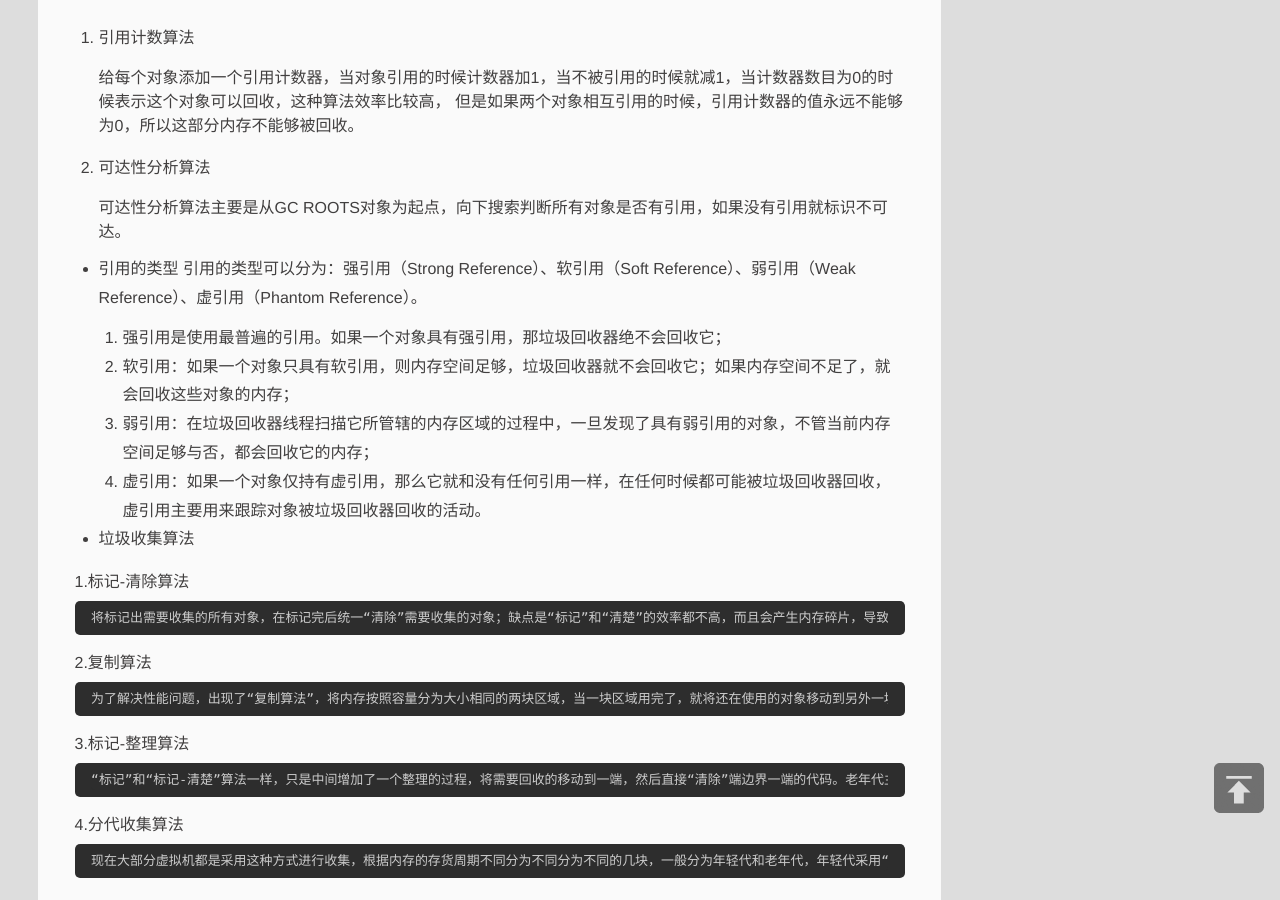
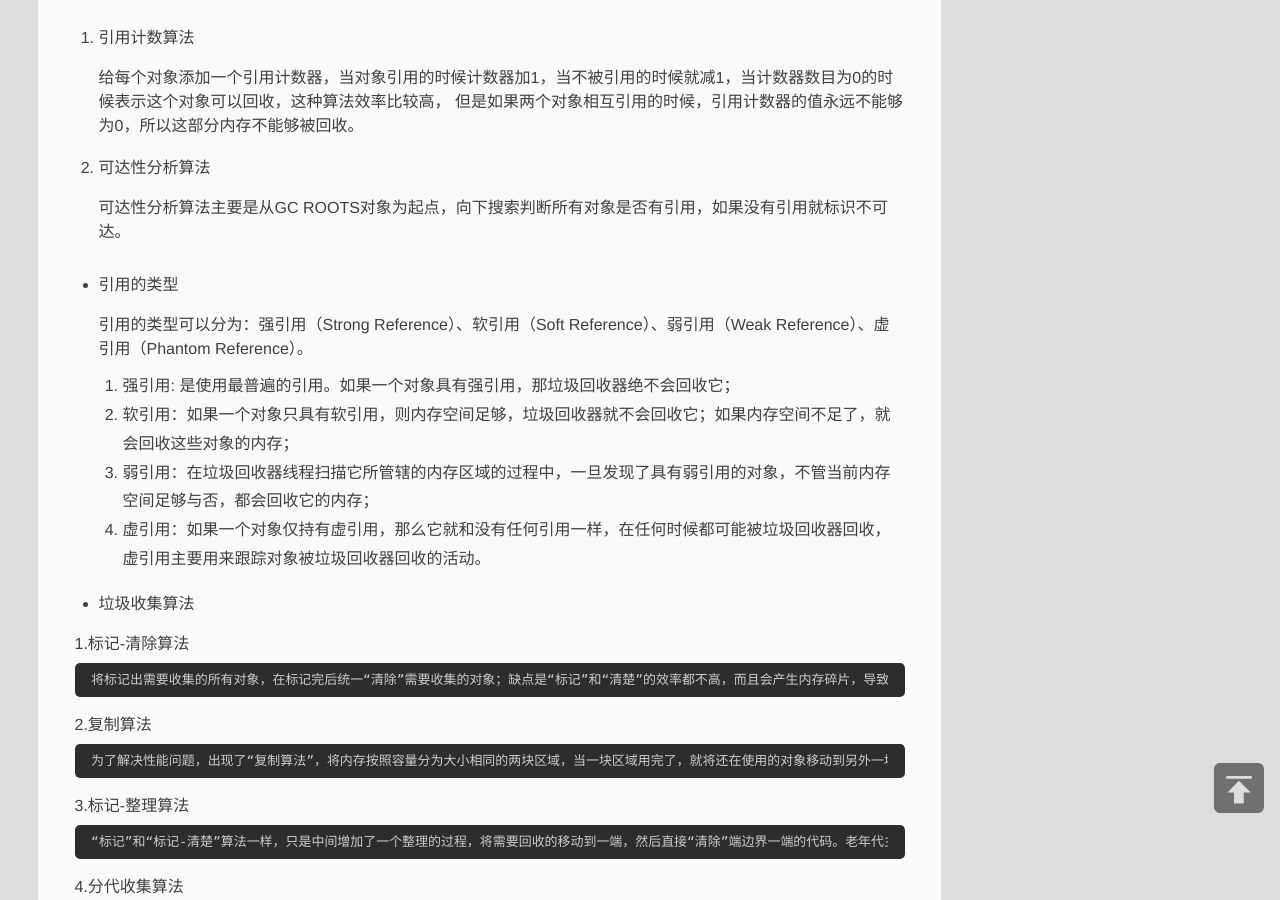
Before and after one commit to jianxw/jianxw.github.io, a Jekyll site: the page built from _posts/2016-12-14-jvm.md, in a window 1280 px wide and 900 px high, scrolled down 5490 px. Built offline with Jekyll 4.4.1, drawn with Linux system fonts in a browser that asks for light colours; comment, search, counter and statistics services are not loaded.

Commit message:
修改博客的描述

```diff
--- a/_posts/2016-12-14-jvm.md
+++ b/_posts/2016-12-14-jvm.md
@@ -207,8 +207,10 @@ Process finished with exit code 1
     可达性分析算法主要是从GC ROOTS对象为起点，向下搜索判断所有对象是否有引用，如果没有引用就标识不可达。
 
 * 引用的类型
+
     引用的类型可以分为：强引用（Strong Reference）、软引用（Soft Reference）、弱引用（Weak Reference）、虚引用（Phantom Reference）。
-    1. 强引用是使用最普遍的引用。如果一个对象具有强引用，那垃圾回收器绝不会回收它；
+
+    1. 强引用: 是使用最普遍的引用。如果一个对象具有强引用，那垃圾回收器绝不会回收它；
     2. 软引用：如果一个对象只具有软引用，则内存空间足够，垃圾回收器就不会回收它；如果内存空间不足了，就会回收这些对象的内存；
     3. 弱引用：在垃圾回收器线程扫描它所管辖的内存区域的过程中，一旦发现了具有弱引用的对象，不管当前内存空间足够与否，都会回收它的内存；
     4. 虚引用：如果一个对象仅持有虚引用，那么它就和没有任何引用一样，在任何时候都可能被垃圾回收器回收，虚引用主要用来跟踪对象被垃圾回收器回收的活动。
```
